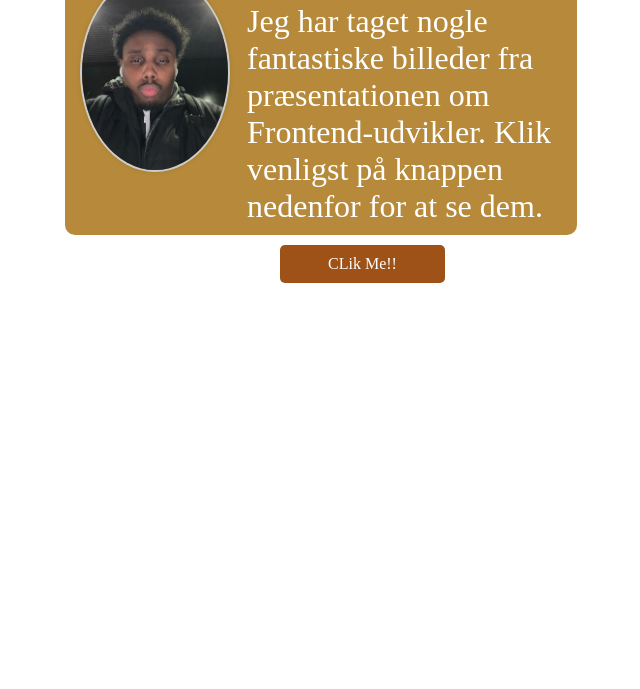
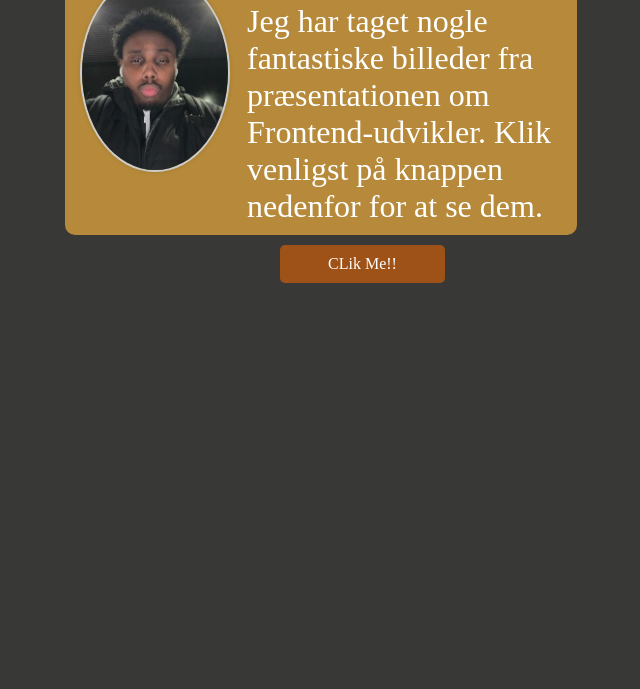
Before and after one commit to omar-eaa/project_to_mikkel, a plain HTML site: page index.html in a window 1280 px wide. Shown: the part 111-800 px from the top of the page, without its empty margins (319-959 px from the left). Drawn offline with nearby package versions, Linux system fonts and the light colour scheme.

Commit message:
new body styling

```diff
--- a/css/style.css
+++ b/css/style.css
@@ -4,7 +4,9 @@
     box-sizing: border-box;
 }
 
-
+body{
+    background: rgb(56, 56, 55);
+}
 .container{
     display: flex;
     flex-direction: row;
```
